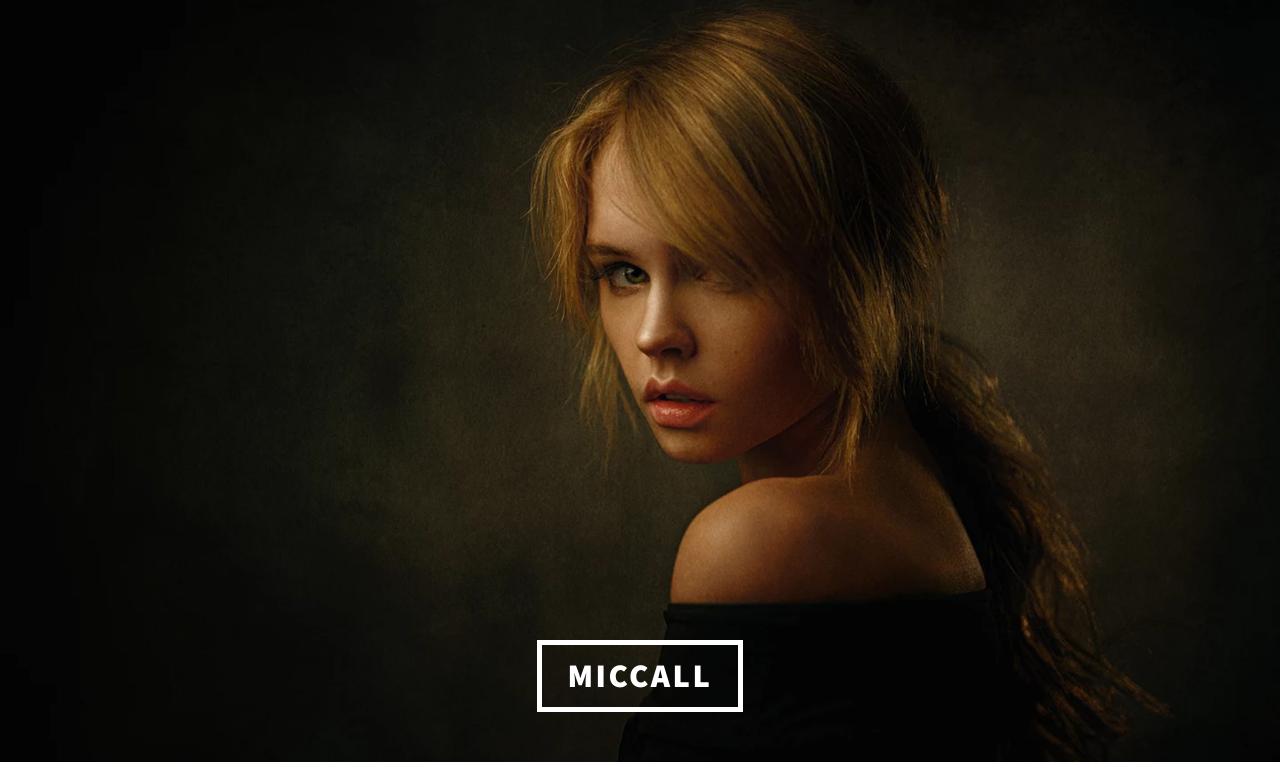
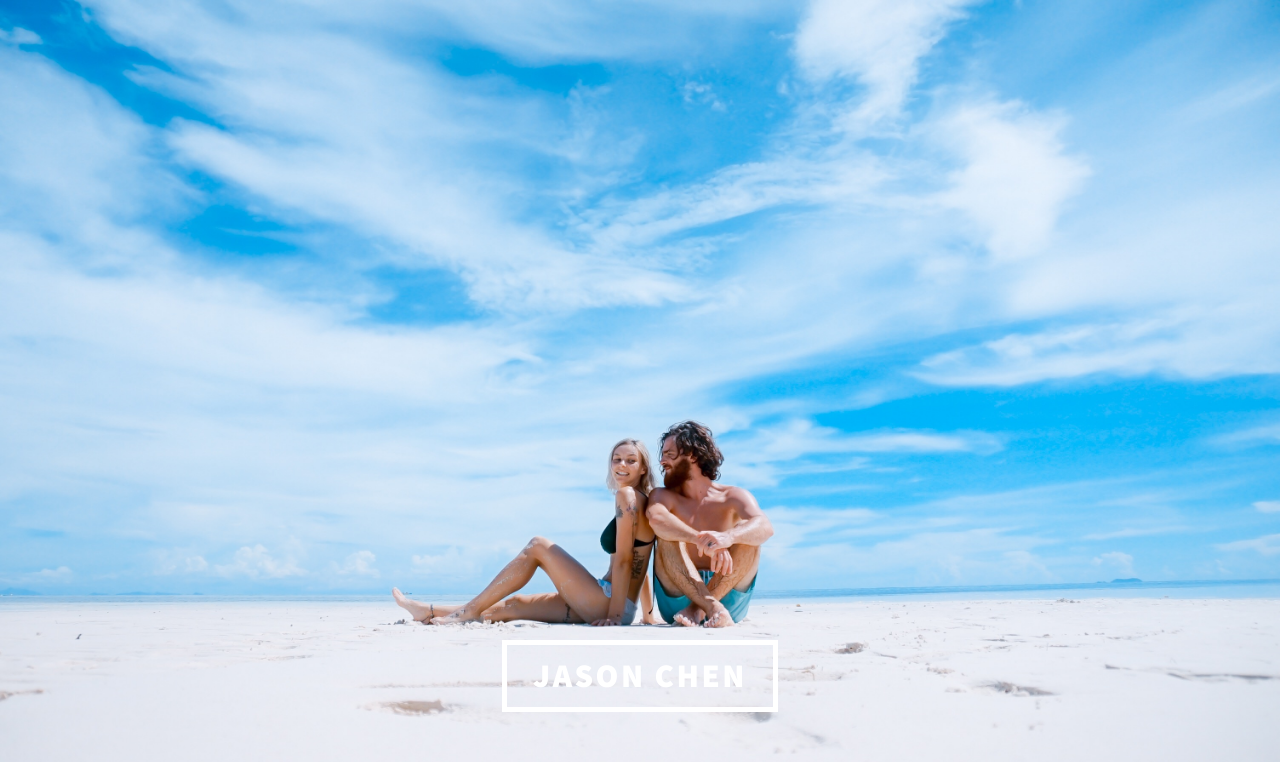
Before and after one commit to Chendapeng1019/Chendapeng1019.github.io, a plain HTML site: page archives/2018/09/index.html in a window 1280 px wide. Shown: the top 762 px of the page. Drawn offline with nearby package versions, Linux system fonts and the light colour scheme; some packages are replaced by stand-ins of ours; a script that the page names is missing.

Commit message:
Site updated: 2018-09-29 09:44:50

```diff
--- a/archives/2018/09/index.html
+++ b/archives/2018/09/index.html
@@ -24,7 +24,7 @@
           content: ' ';
           position: fixed;
           top: 0;
-          background: url('/img/bg.jpg') center 0 no-repeat;
+          background: url('/img/love.jpg') center 0 no-repeat;
           right: 0;
           bottom: 0;
           left: 0;
@@ -71,7 +71,7 @@
         <!-- Intro 头部显示 s -->
                 <div id="intro">
             <h1>This is<br />
-                        MICCALL </h1>
+                        JASON CHEN </h1>
             <p> Whatever is worth doing is worth doing well <br/> I'll think of you every step of the way
             </p>
             <ul class="actions">
@@ -81,7 +81,7 @@
         <!-- Intro 头部显示 e -->
         <!-- Header 头部logo start -->
         <header id="header">
-    <a href="/" class="logo">MICCALL</a>
+    <a href="/" class="logo">JASON CHEN</a>
 </header>
         <!-- Header 头部logo end -->
         <!-- Nav 导航条 start -->
```
Also changed, not shown: 2018/09/28/hello-world/index.html (+2 -2 lines), 2018/09/29/MySQL安装/index.html (+2 -2 lines), 2018/09/29/SpringBoot跨域配置/index.html (+2 -2 lines), archives/2018/index.html (+3 -3 lines), archives/index.html (+3 -3 lines), index.html (+3 -3 lines), img/love.jpg (added).
